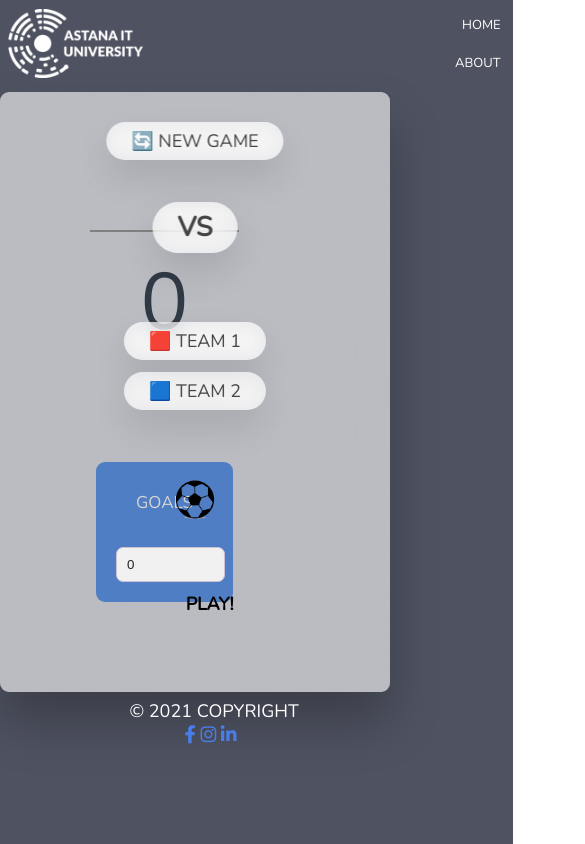
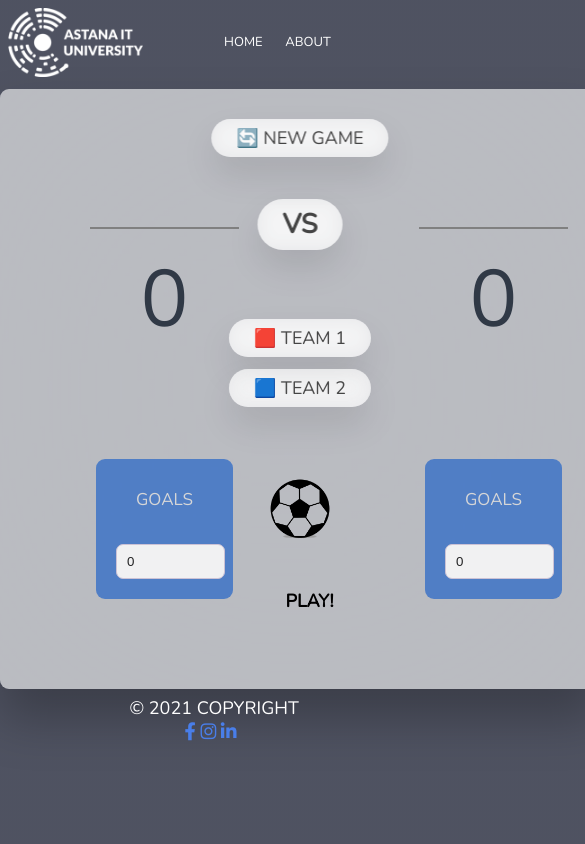
Before and after one commit to anuar02/Final, a plain HTML site: page index.html in a window 390 px wide. Shown: the whole page, 585 px wide, since content can reach past the window. Drawn offline with nearby package versions, Linux system fonts and the light colour scheme.

Commit message:
Update style.css

```diff
--- a/style.css
+++ b/style.css
@@ -371,3 +371,14 @@ footer {
   transition: all 0.2s;
   padding: 0.7rem 2.5rem;
 }
+@media only screen and (max-width: 700px) {
+  .nav-links {
+    padding-left: 20%;
+  }
+  .cont {
+    width: 60rem;
+  }
+  .cont1 {
+    display: block;
+  }
+}
```
